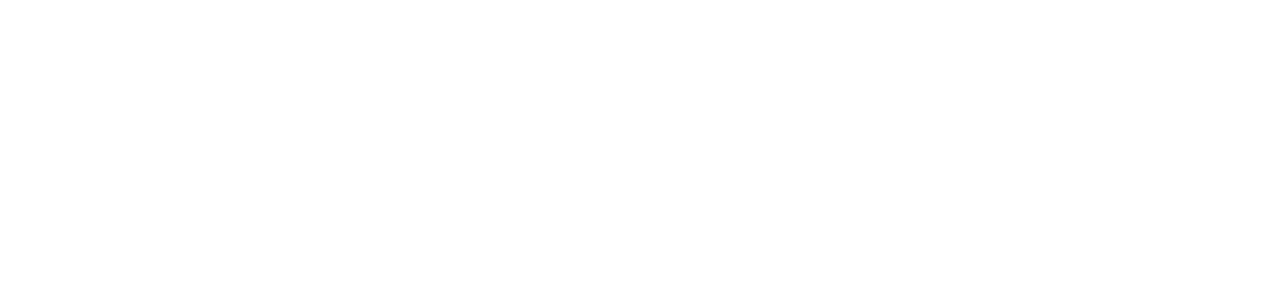
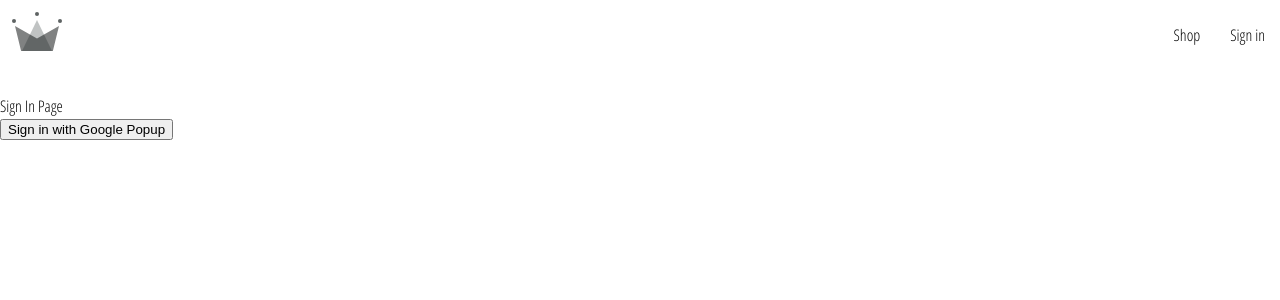
Before and after one commit to hkhodkar/crwn-clothing, a React (Create React App) app: page /sign-in in a window 1280 px wide. Before the commit this address had no page. Shown: the top 300 px of the page. Built offline with nearby package versions, Linux system fonts and the light colour scheme; no server answers.

Commit message:
add sign in by google account with firebase

```diff
--- a/package.json
+++ b/package.json
@@ -6,6 +6,7 @@
     "@testing-library/jest-dom": "^5.16.5",
     "@testing-library/react": "^13.4.0",
     "@testing-library/user-event": "^13.5.0",
+    "firebase": "^9.9.4",
     "react": "^18.2.0",
     "react-dom": "^18.2.0",
     "react-router-dom": "^6.4.0",
--- a/src/App.js
+++ b/src/App.js
@@ -3,6 +3,7 @@
 import NavigationBar from './pages/navigation/NavigationBar';
 
 import Home from "./pages/home/Home";
+import SignIn from './components/sign-in/SignIn';
 
 const Shop = () => {
   return <h1>shop</h1>
@@ -14,6 +15,7 @@
       <Route path='/' element={<NavigationBar />}>
         <Route index element={<Home />} />
         <Route path='shop' element={<Shop />} />
+        <Route path='sign-in' element={<SignIn />} />
       </Route>
     </Routes>
   )
--- /dev/null
+++ b/src/components/sign-in/SignIn.js
@@ -0,0 +1,19 @@
+import { Fragment } from 'react';
+import { signInWithGooglePopup, createUserDocumentFromAuth } from '../../utils/firebase/firebase.utils'
+
+const SignIn = () => {
+    const logGoogleUser = async () => {
+        const { user } = await signInWithGooglePopup();
+        const userDocRef = await createUserDocumentFromAuth(user);
+
+    }
+    return (
+        <Fragment>
+            <div>Sign In Page</div>
+            <button onClick={logGoogleUser}>
+                Sign in with Google Popup
+            </button>
+        </Fragment>
+    )
+}
+export default SignIn;
--- a/src/pages/navigation/NavigationBar.js
+++ b/src/pages/navigation/NavigationBar.js
@@ -15,6 +15,7 @@
                 </div>
                 <div className={classes['nav-links-container']}>
                     <Link className={classes['nav-link']} to='/shop'>Shop</Link>
+                    <Link className={classes['nav-link']} to='/sign-in'>Sign in</Link>
                 </div>
             </div>
             <Outlet />
```
Also changed, not shown: 2 other files (tests, documents, lock files or other folders).
